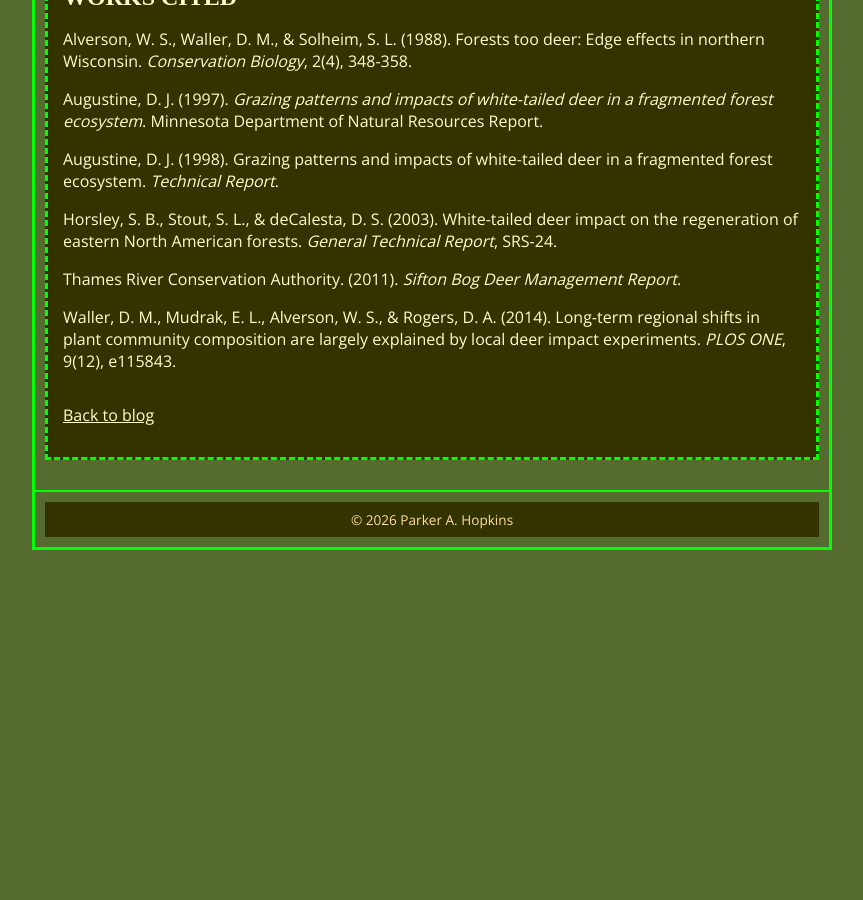
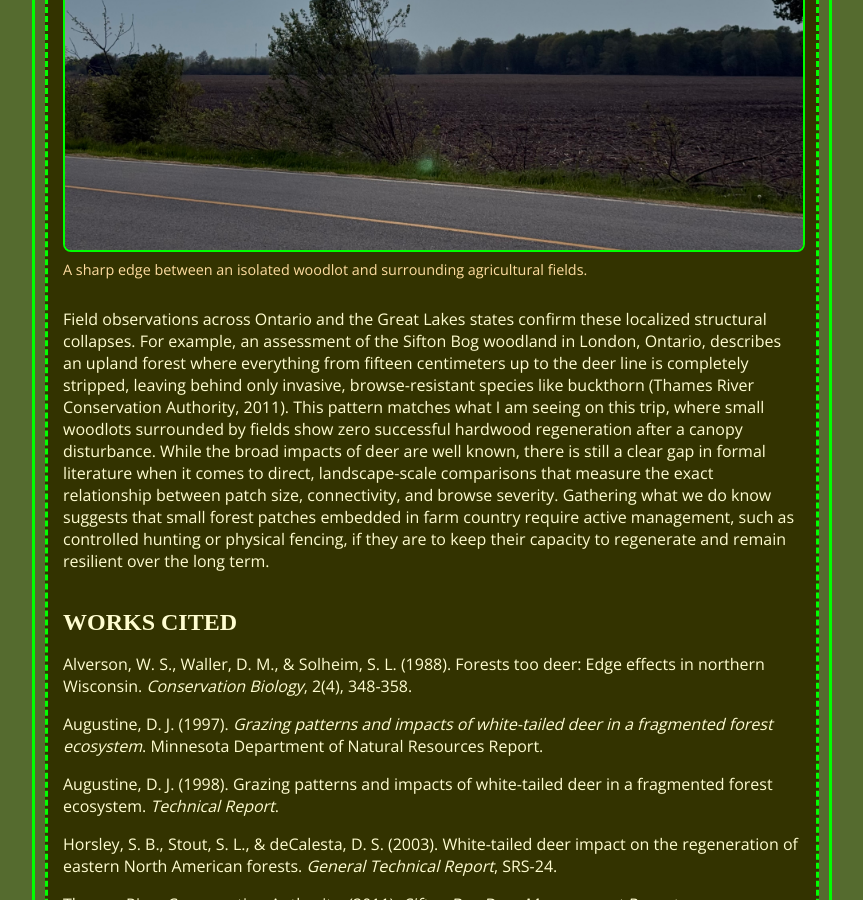
Before and after one commit to MtnTheMan/mtntheman.github.io, a Jekyll site: the page built from _posts/2026-05-18-megatrip-day-2-landscape-spatial-patterning-deer-browse.md, in a window 1280 px wide and 900 px high, scrolled down 3455 px. Shown: the whole window, without its empty margins (208-1071 px from the left). Built offline with Jekyll 4.4.1, drawn with Linux system fonts in a browser that asks for light colours; some web fonts are replaced; before the commit the page ends 4025 px from its top, so only the background shows below that.

Commit message:
Add day 2 field edge photo to post

```diff
--- a/_posts/2026-05-18-megatrip-day-2-landscape-spatial-patterning-deer-browse.md
+++ b/_posts/2026-05-18-megatrip-day-2-landscape-spatial-patterning-deer-browse.md
@@ -33,7 +33,15 @@ The surrounding agricultural matrix changes how deer forage and disconnects thei
 
 Edge effects in these isolated patches speed up the loss of understory structure and diversity. White-tailed deer naturally prefer forest edges for traveling and feeding, concentrating their impacts right along the boundaries where woodlots meet fields. Even moderate deer numbers can completely halt the growth of important young hardwoods like sugar maple and oak (Alverson et al., 1988). Long-term regional studies reveal that chronic deer browsing accounts for nearly half of all observed vegetation changes in Upper Midwest forests over the last several decades (Waller et al., 2014). This relentless pressure stunts seedling heights, strips away preferred browse species, and pushes the plant community toward unpalatable species like ferns and grasses (Horsley et al., 2003; Waller et al., 2014). As a result, fragmented woodlots often turn into open, park-like spaces under an old canopy, leaving no young trees to replace the overstory as it ages.
 
-<!-- Future image slot: add a ground-level or aerial image at assets/images/NHR%20Blog/blog_day_two_images/day-two-woodlot-field-edge.jpeg showing the abrupt edge where a small isolated forest woodlot meets an open agricultural field. Once the image is uploaded, replace this comment with a full nhr-photo figure block. -->
+<figure class="nhr-figure full-width nhr-photo protected-image" oncontextmenu="return false;">
+  <img
+    src="{{ site.baseurl }}/assets/images/NHR%20Blog/blog_day_two_images/day-two-woodlot-field-edge.jpeg"
+    alt="Abrupt edge where a small forest woodlot meets an open agricultural field"
+    loading="lazy"
+    draggable="false"
+  >
+  <figcaption>A sharp edge between an isolated woodlot and surrounding agricultural fields.</figcaption>
+</figure>
 
 Field observations across Ontario and the Great Lakes states confirm these localized structural collapses. For example, an assessment of the Sifton Bog woodland in London, Ontario, describes an upland forest where everything from fifteen centimeters up to the deer line is completely stripped, leaving behind only invasive, browse-resistant species like buckthorn (Thames River Conservation Authority, 2011). This pattern matches what I am seeing on this trip, where small woodlots surrounded by fields show zero successful hardwood regeneration after a canopy disturbance. While the broad impacts of deer are well known, there is still a clear gap in formal literature when it comes to direct, landscape-scale comparisons that measure the exact relationship between patch size, connectivity, and browse severity. Gathering what we do know suggests that small forest patches embedded in farm country require active management, such as controlled hunting or physical fencing, if they are to keep their capacity to regenerate and remain resilient over the long term.
 
```
